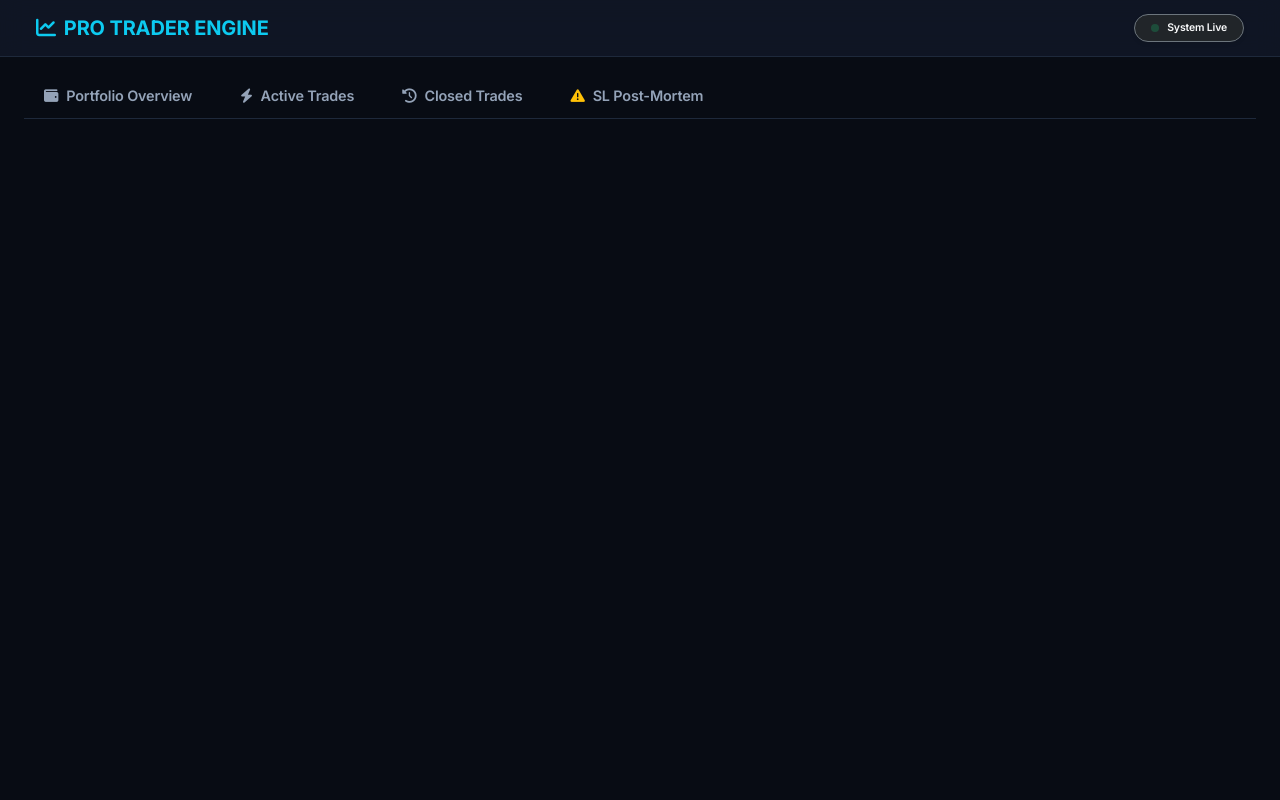
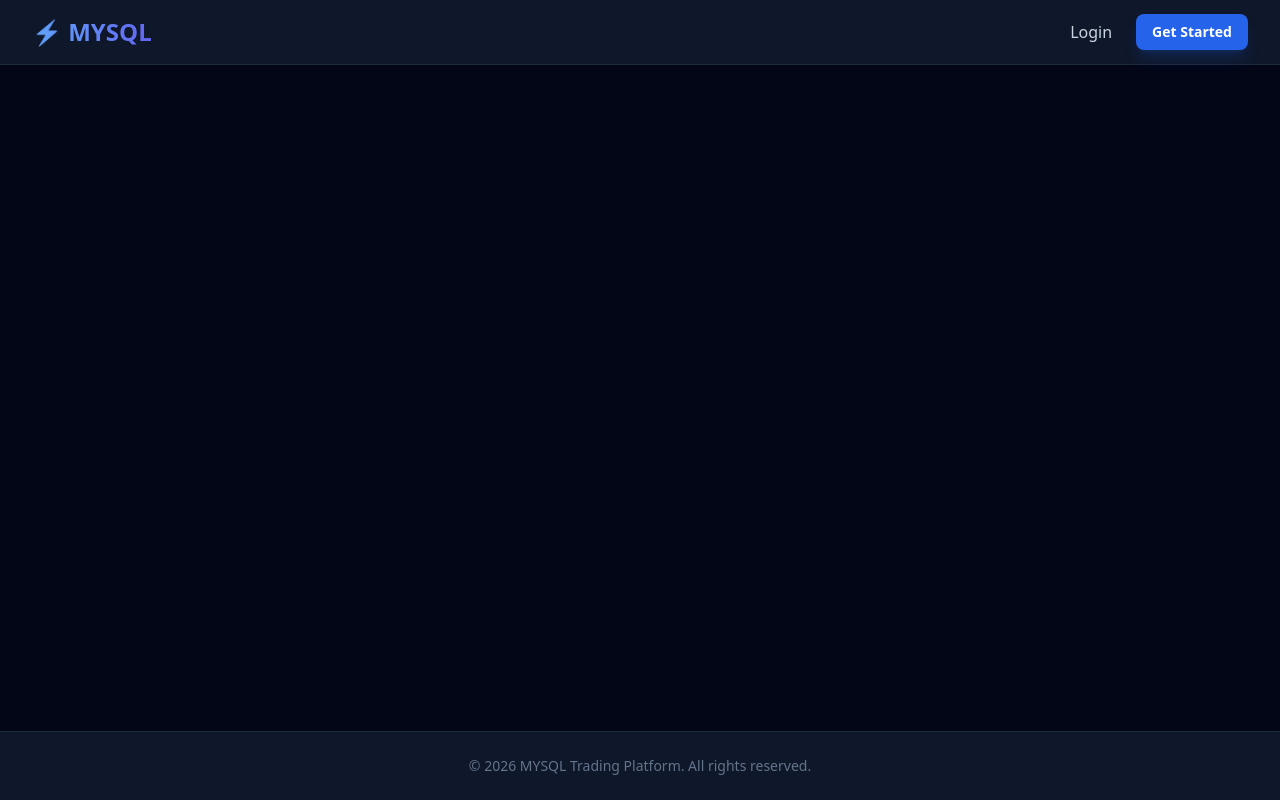
Before and after one commit to robo-bhai/hadi_n, a Flask app: template templates/base.html in a window 1280 px wide. Run offline with Flask 3, Linux system fonts and the light colour scheme; the template is opened without the code that fills it, so the values that code supplies are empty; some libraries are stand-ins or nearby versions.

Commit message:
Updated templates/base.html

```diff
--- a/templates/base.html
+++ b/templates/base.html
@@ -3,159 +3,43 @@
 <head>
     <meta charset="UTF-8">
     <meta name="viewport" content="width=device-width, initial-scale=1.0">
-    <title>Institutional Crypto Trading & Analytics Engine</title>
-    <link href="https://cdn.jsdelivr.net/npm/bootstrap@5.3.2/dist/css/bootstrap.min.css" rel="stylesheet">
-    <link href="https://cdnjs.cloudflare.com/ajax/libs/font-awesome/6.4.2/css/all.min.css" rel="stylesheet">
-    <link href="https://fonts.googleapis.com/css2?family=Inter:wght@300;400;500;600;700;800&family=JetBrains+Mono:wght@400;500;700&display=swap" rel="stylesheet">
-    <script src="https://cdn.plot.ly/plotly-2.27.0.min.js"></script>
+    <title>{% block title %}Mysql Trading Platform{% endblock %}</title>
+    <!-- Tailwind CSS CDN for Modern Professional Styling -->
+    <script src="https://cdn.tailwindcss.com"></script>
+</head>
+<body class="bg-slate-950 text-slate-100 min-h-screen flex flex-col font-sans">
 
-    <style>
-        :root {
-            --bg-main: #080c14;
-            --bg-card: #111827;
-            --bg-card-hover: #1f293d;
-            --border-color: #1e293b;
-            --accent-cyan: #38bdf8;
-            --accent-green: #10b981;
-            --accent-red: #f43f5e;
-            --accent-warning: #f59e0b;
-            --text-primary: #f8fafc;
-            --text-muted: #94a3b8;
-        }
-
-        body {
-            background-color: var(--bg-main);
-            color: var(--text-primary);
-            font-family: 'Inter', system-ui, -apple-system, sans-serif;
-            letter-spacing: -0.01em;
-            min-height: 100vh;
-        }
-
-        .mono-font {
-            font-family: 'JetBrains Mono', monospace;
-        }
-
-        /* Navbar & Navigation */
-        .navbar-custom {
-            background: rgba(17, 24, 39, 0.85);
-            backdrop-filter: blur(12px);
-            border-bottom: 1px solid var(--border-color);
-        }
-
-        .nav-tabs-custom {
-            border-bottom: 1px solid var(--border-color);
-            gap: 0.5rem;
-        }
-
-        .nav-tabs-custom .nav-link {
-            color: var(--text-muted);
-            font-weight: 600;
-            font-size: 0.9rem;
-            border: none;
-            border-radius: 8px 8px 0 0;
-            padding: 12px 20px;
-            transition: all 0.25s ease;
-            background: transparent;
-        }
-
-        .nav-tabs-custom .nav-link:hover {
-            color: var(--accent-cyan);
-            background: rgba(56, 189, 248, 0.05);
-        }
-
-        .nav-tabs-custom .nav-link.active {
-            color: var(--accent-cyan);
-            background: var(--bg-card);
-            border-bottom: 3px solid var(--accent-cyan);
-            box-shadow: 0 -4px 12px rgba(56, 189, 248, 0.15);
-        }
-
-        /* Cards & Containers */
-        .card-custom {
-            background-color: var(--bg-card);
-            border: 1px solid var(--border-color);
-            border-radius: 14px;
-            box-shadow: 0 10px 25px -5px rgba(0, 0, 0, 0.5);
-            transition: border-color 0.2s ease, transform 0.2s ease;
-        }
-
-        .card-custom:hover {
-            border-color: #334155;
-        }
-
-        /* Badges & Metrics */
-        .badge-long {
-            background: rgba(16, 185, 129, 0.12);
-            color: #34d399;
-            border: 1px solid rgba(16, 185, 129, 0.3);
-            font-weight: 700;
-            letter-spacing: 0.5px;
-        }
-
-        .badge-short {
-            background: rgba(244, 63, 94, 0.12);
-            color: #fb7185;
-            border: 1px solid rgba(244, 63, 94, 0.3);
-            font-weight: 700;
-            letter-spacing: 0.5px;
-        }
-
-        .pnl-positive { color: #34d399; font-weight: 700; }
-        .pnl-negative { color: #fb7185; font-weight: 700; }
-
-        /* Custom Scrollbar */
-        ::-webkit-scrollbar { width: 6px; height: 6px; }
-        ::-webkit-scrollbar-track { background: var(--bg-main); }
-        ::-webkit-scrollbar-thumb { background: #334155; border-radius: 3px; }
-        ::-webkit-scrollbar-thumb:hover { background: #475569; }
-    </style>
-</head>
-<body>
-
-    <nav class="navbar navbar-dark navbar-custom sticky-top px-3 px-lg-4 py-2.5">
-        <div class="container-fluid d-flex justify-content-between align-items-center">
-            <a class="navbar-brand d-flex align-items-center gap-2 fw-bold fs-5 text-info" href="/">
-                <i class="fa-solid fa-chart-line text-cyan"></i>
-                <span class="tracking-wider">PRO TRADER ENGINE</span>
-            </a>
-            <div class="d-flex align-items-center gap-2">
-                <span class="badge bg-dark border border-secondary text-light px-3 py-2 rounded-pill d-flex align-items-center gap-2 shadow-sm">
-                    <span class="spinner-grow spinner-grow-sm text-success" role="status" style="width: 8px; height: 8px;"></span>
-                    <span class="small fw-semibold">System Live</span>
-                </span>
+    <!-- Navigation Bar -->
+    <nav class="bg-slate-900 border-b border-slate-800 sticky top-0 z-50">
+        <div class="max-w-7xl mx-auto px-4 sm:px-6 lg:px-8">
+            <div class="flex justify-between h-16">
+                <div class="flex items-center space-x-3">
+                    <span class="text-2xl font-black bg-gradient-to-r from-blue-400 to-indigo-500 bg-clip-text text-transparent">
+                        ⚡ MYSQL
+                    </span>
+                </div>
+                <div class="hidden md:flex items-center space-x-6">
+                    {% if session.get('user_id') %}
+                        <a href="/dashboard" class="text-slate-300 hover:text-blue-400 transition font-medium">Dashboard</a>
+                        <a href="/profile" class="text-slate-300 hover:text-blue-400 transition font-medium">Profile & NTFY</a>
+                        <a href="/logout" class="bg-rose-600/20 text-rose-400 border border-rose-500/30 px-4 py-2 rounded-lg hover:bg-rose-600/30 transition text-sm font-semibold">Logout</a>
+                    {% else %}
+                        <a href="/login" class="text-slate-300 hover:text-blue-400 transition font-medium">Login</a>
+                        <a href="/signup" class="bg-blue-600 text-white px-4 py-2 rounded-lg hover:bg-blue-500 transition text-sm font-semibold shadow-lg shadow-blue-600/20">Get Started</a>
+                    {% endif %}
+                </div>
             </div>
         </div>
     </nav>
 
-    <div class="container-fluid px-3 px-lg-4 mt-3">
-        <ul class="nav nav-tabs nav-tabs-custom">
-            <li class="nav-item">
-                <a class="nav-link {% if request.path == '/' or request.path == '/portfolio' %}active{% endif %}" href="/portfolio">
-                    <i class="fa-solid fa-wallet me-2"></i>Portfolio Overview
-                </a>
-            </li>
-            <li class="nav-item">
-                <a class="nav-link {% if request.path == '/active' %}active{% endif %}" href="/active">
-                    <i class="fa-solid fa-bolt me-2"></i>Active Trades
-                </a>
-            </li>
-            <li class="nav-item">
-                <a class="nav-link {% if request.path == '/closed' %}active{% endif %}" href="/closed">
-                    <i class="fa-solid fa-clock-rotate-left me-2"></i>Closed Trades
-                </a>
-            </li>
-            <li class="nav-item">
-                <a class="nav-link {% if request.path == '/sl-analysis' %}active{% endif %}" href="/sl-analysis">
-                    <i class="fa-solid fa-triangle-exclamation me-2 text-warning"></i>SL Post-Mortem
-                </a>
-            </li>
-        </ul>
-    </div>
+    <!-- Main Content Area -->
+    <main class="flex-grow max-w-7xl w-full mx-auto px-4 sm:px-6 lg:px-8 py-8">
+        {% block content %}{% endblock %}
+    </main>
 
-    <div class="container-fluid px-3 px-lg-4 py-4">
-        {% block content %}{% endblock %}
-    </div>
-
-    <script src="https://cdn.jsdelivr.net/npm/bootstrap@5.3.2/dist/js/bootstrap.bundle.min.js"></script>
+    <!-- Footer -->
+    <footer class="bg-slate-900 border-t border-slate-800 py-6 text-center text-sm text-slate-500">
+        &copy; 2026 MYSQL Trading Platform. All rights reserved.
+    </footer>
 </body>
 </html>
```
